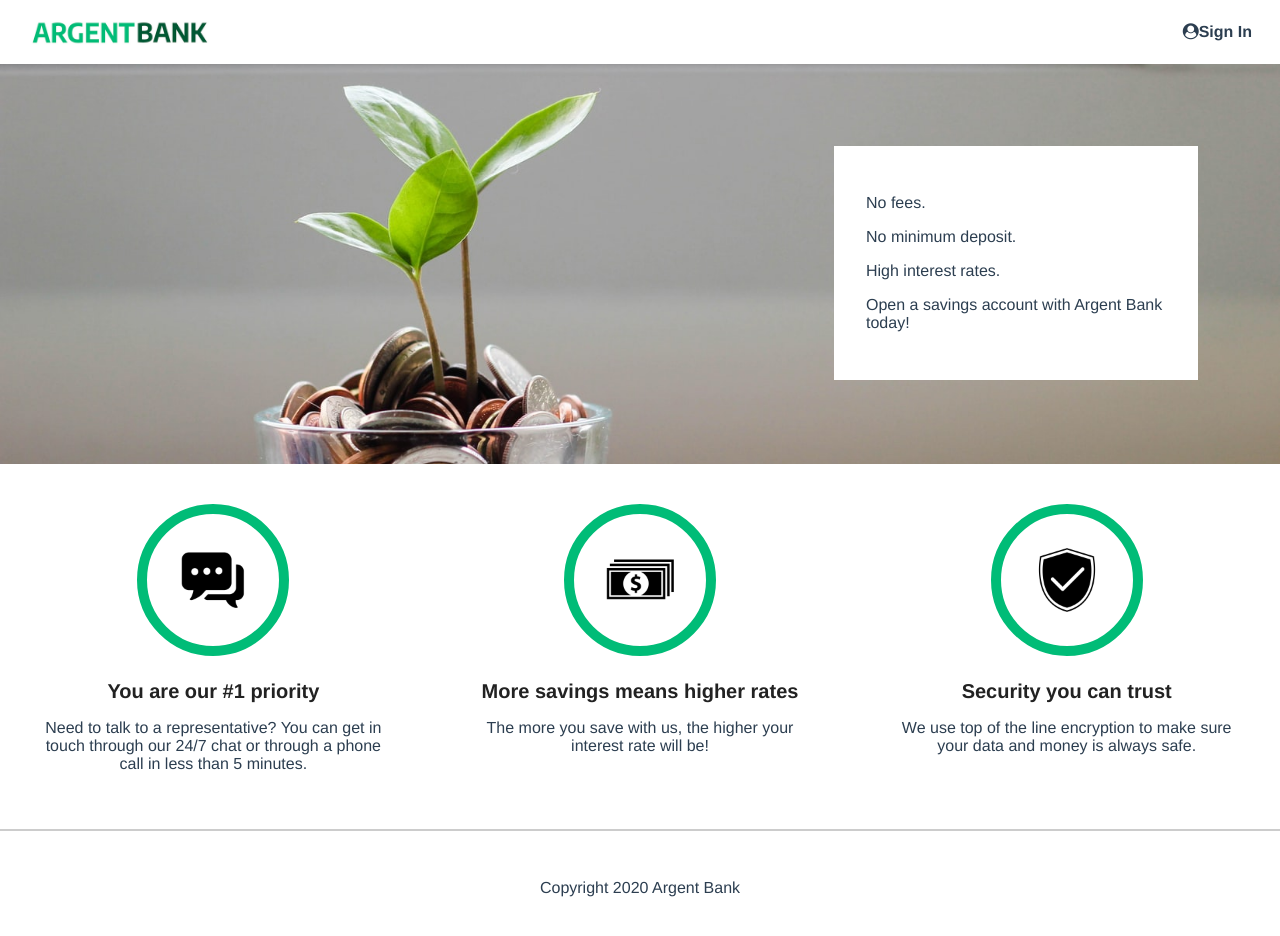
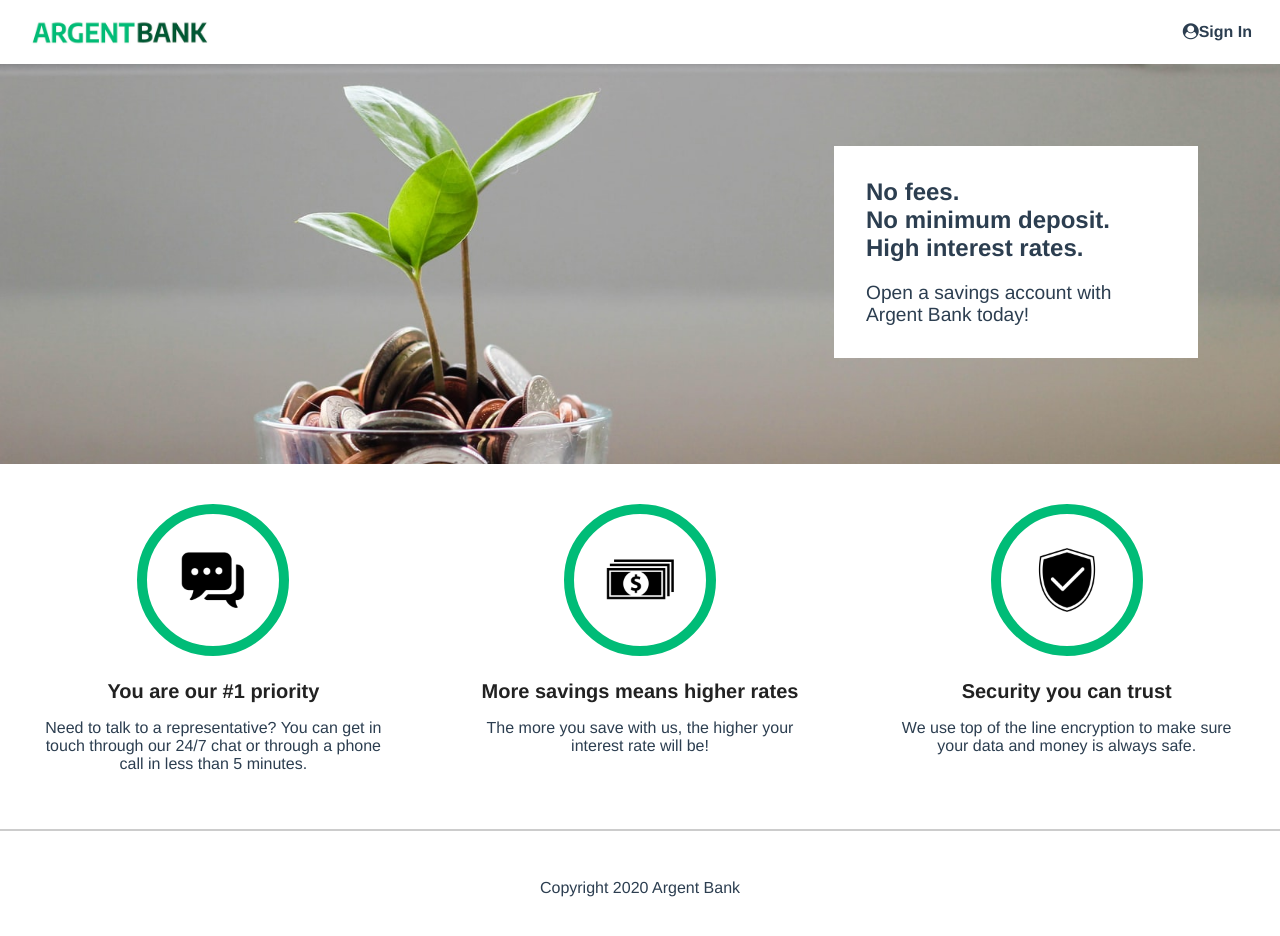
Before and after one commit to nitatemic/Alexandre_deLemenyMakedone_13_052023, a React (Vite) app: page / in a window 1280 px wide. Built offline with nearby package versions, Linux system fonts and the light colour scheme.

Commit message:
SCSS errors

```diff
--- a/src/scss/components/_hero.scss
+++ b/src/scss/components/_hero.scss
@@ -28,7 +28,7 @@
       margin: 2rem;
     }
 
-    &.subtitle {
+    .subtitle {
       font-weight: bold;
       font-size: 1rem;
       margin: 0;
@@ -38,7 +38,7 @@
       }
     }
 
-    &.text {
+    .text {
       margin-bottom: 0;
       font-size: 0.9rem;
 
--- a/src/scss/components/_navbar.scss
+++ b/src/scss/components/_navbar.scss
@@ -9,7 +9,7 @@
       font-weight: bold;
       color: #2c3e50;
 
-      &.main-nav a.router-link-exact-active {
+      .main-nav a.router-link-exact-active {
         color: #42b983;
       }
     }
```
